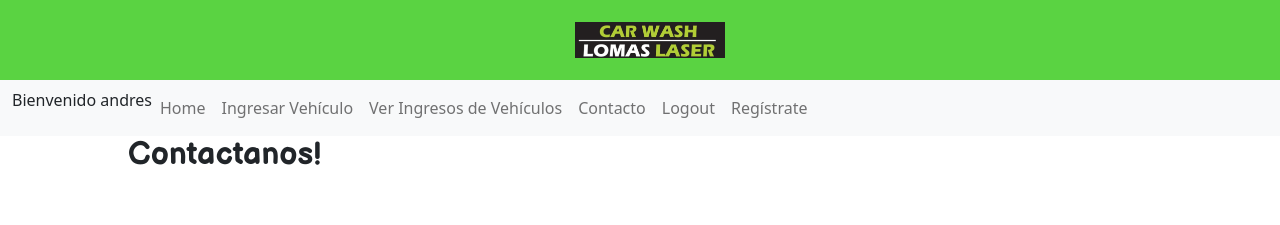
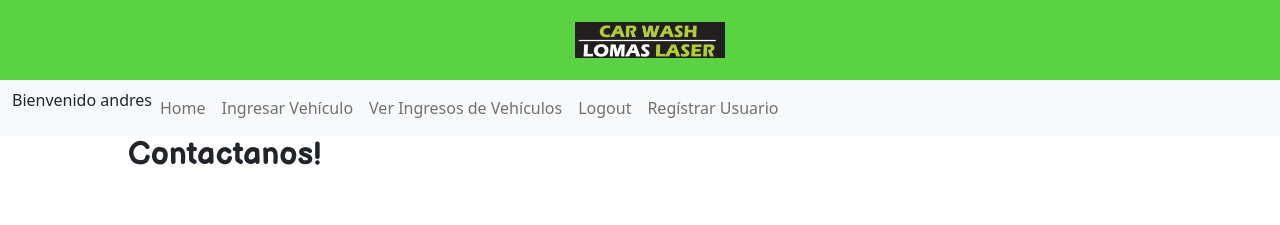
Before and after one commit to andresluarte/carwashlomaslaser, a Django app: page /contacto/ in a window 1280 px wide. Shown: the top 225 px of the page. Run offline with Django 3.2, Linux system fonts and the light colour scheme; a user stored in the database is signed in; some libraries are stand-ins or nearby versions.

```diff
--- a/carwash1/templates/base.html
+++ b/carwash1/templates/base.html
@@ -61,10 +61,10 @@
                     <a class="nav-link " aria-current="page" href="{% url 'tabla_ingresos' %}">Ver Ingresos de Vehículos</a> {% endif %}
 
 
-                    <a class="nav-link" aria-current="page" href="{% url 'contacto' %}">Contacto</a> {% if user.is_authenticated %}
+                     {% if user.is_authenticated %}
 
                     <a class="nav-link" aria-current="page" href="{% url 'logout' %}">Logout</a>
-                    <a class="nav-link " aria-current="page" href="{% url 'registro' %}">Regístrate</a>
+                    <a class="nav-link " aria-current="page" href="{% url 'registro' %}">Regístrar Usuario</a>
                     </a> {% else %}
 
 
--- a/carwash1/templates/registration/login.html
+++ b/carwash1/templates/registration/login.html
@@ -47,7 +47,7 @@
 
                             <input type="submit" class=" btn btn-success float-right" value="Ingresar">
 
-                            <a href="{% url 'registro' %}" class="btn btn-primary">Regístrate</a>
+
                         </form>
                     </div>
 
--- a/carwash1/views.py
+++ b/carwash1/views.py
@@ -104,7 +104,7 @@ def eliminar_ingreso(request,id):
     return redirect(to=tabla_ingresos)
 
 from django.contrib.auth.models import Permission
-@login_required
+@login_required(login_url='home')
 def registro(request):
     data = {
         'form': CustomUserCreationForm()
```
